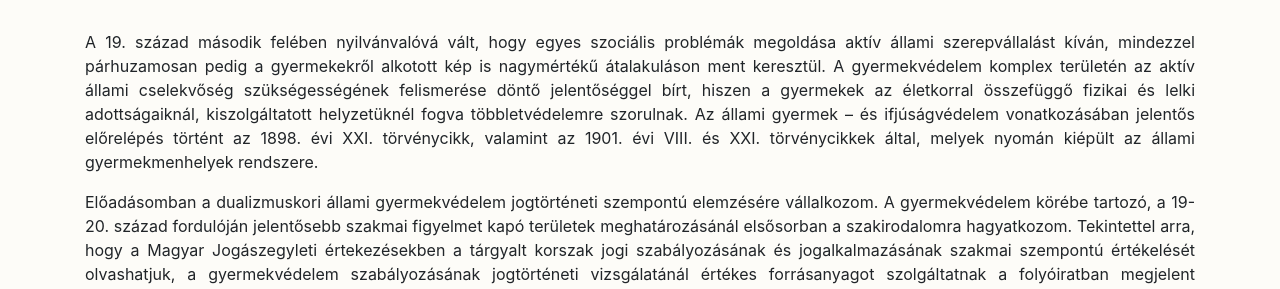
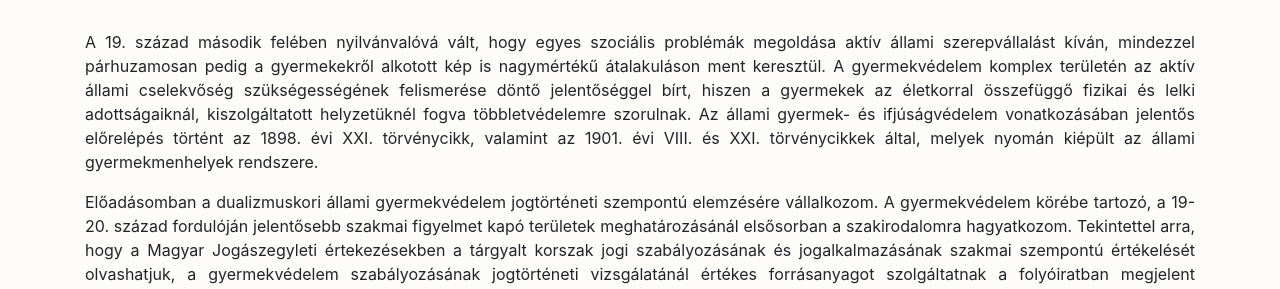
Before and after one commit to hegyhati/psak_2020, a Jekyll site: the page built from _presentations/Szepvolgyi_Eniko.md, in a window 1280 px wide. Shown: the part 270-559 px from the top of the page. Built offline with Jekyll 4.4.1, drawn with Linux system fonts in a browser that asks for light colours.

```diff
--- a/_presentations/Szepvolgyi_Eniko.md
+++ b/_presentations/Szepvolgyi_Eniko.md
@@ -3,6 +3,6 @@ presenter: Szépvölgyi Enikő
 title: "Gondolatok az állami gyermekvédelem történetéhez"
 ---
 
-A 19. század második felében nyilvánvalóvá vált, hogy egyes szociális problémák megoldása aktív állami szerepvállalást kíván, mindezzel párhuzamosan pedig a gyermekekről alkotott kép is nagymértékű átalakuláson ment keresztül. A gyermekvédelem komplex területén az aktív állami cselekvőség szükségességének felismerése döntő jelentőséggel bírt, hiszen a gyermekek az életkorral összefüggő fizikai és lelki adottságaiknál, kiszolgáltatott helyzetüknél fogva többletvédelemre szorulnak. Az állami gyermek – és ifjúságvédelem vonatkozásában jelentős előrelépés történt az 1898. évi XXI. törvénycikk, valamint az 1901. évi VIII. és XXI. törvénycikkek által, melyek nyomán kiépült az állami gyermekmenhelyek rendszere.
+A 19. század második felében nyilvánvalóvá vált, hogy egyes szociális problémák megoldása aktív állami szerepvállalást kíván, mindezzel párhuzamosan pedig a gyermekekről alkotott kép is nagymértékű átalakuláson ment keresztül. A gyermekvédelem komplex területén az aktív állami cselekvőség szükségességének felismerése döntő jelentőséggel bírt, hiszen a gyermekek az életkorral összefüggő fizikai és lelki adottságaiknál, kiszolgáltatott helyzetüknél fogva többletvédelemre szorulnak. Az állami gyermek- és ifjúságvédelem vonatkozásában jelentős előrelépés történt az 1898. évi XXI. törvénycikk, valamint az 1901. évi VIII. és XXI. törvénycikkek által, melyek nyomán kiépült az állami gyermekmenhelyek rendszere.
 
 Előadásomban a dualizmuskori állami gyermekvédelem jogtörténeti szempontú elemzésére vállalkozom. A gyermekvédelem körébe tartozó, a 19-20. század fordulóján jelentősebb szakmai figyelmet kapó területek meghatározásánál elsősorban a szakirodalomra hagyatkozom. Tekintettel arra, hogy a Magyar Jogászegyleti értekezésekben a tárgyalt korszak jogi szabályozásának és jogalkalmazásának szakmai szempontú értékelését olvashatjuk, a gyermekvédelem szabályozásának jogtörténeti vizsgálatánál értékes forrásanyagot szolgáltatnak a folyóiratban megjelent tanulmányok. Ennek keretében elsősorban a gyermekvédelem büntetőjogi és közigazgatási jogi vonatkozásaira koncentrál az előadás.
```
